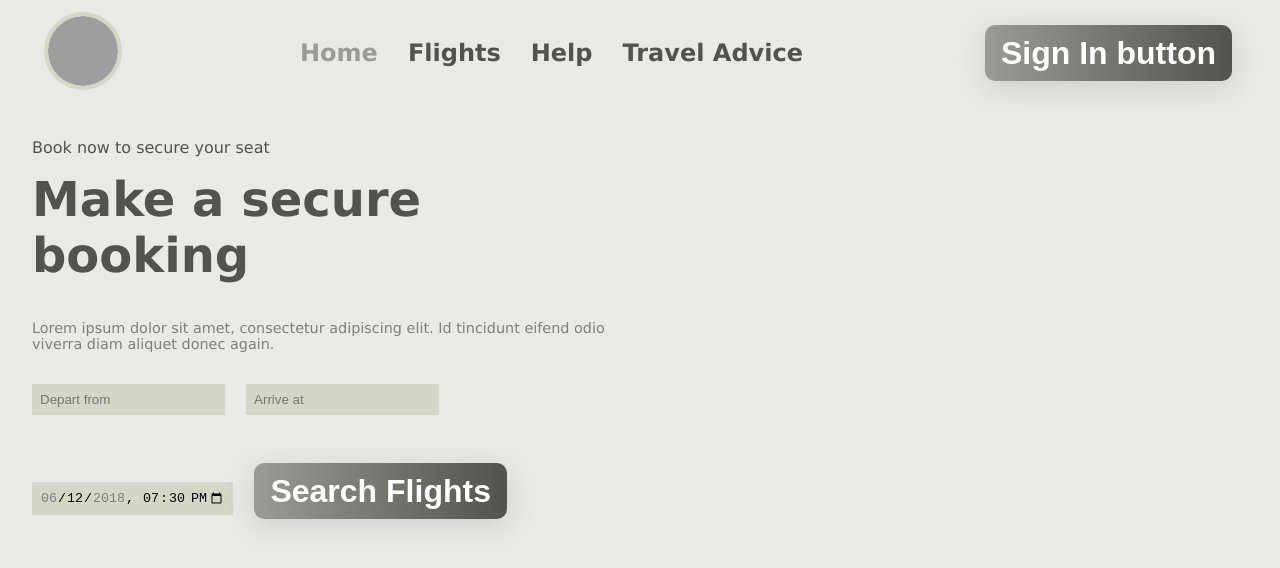
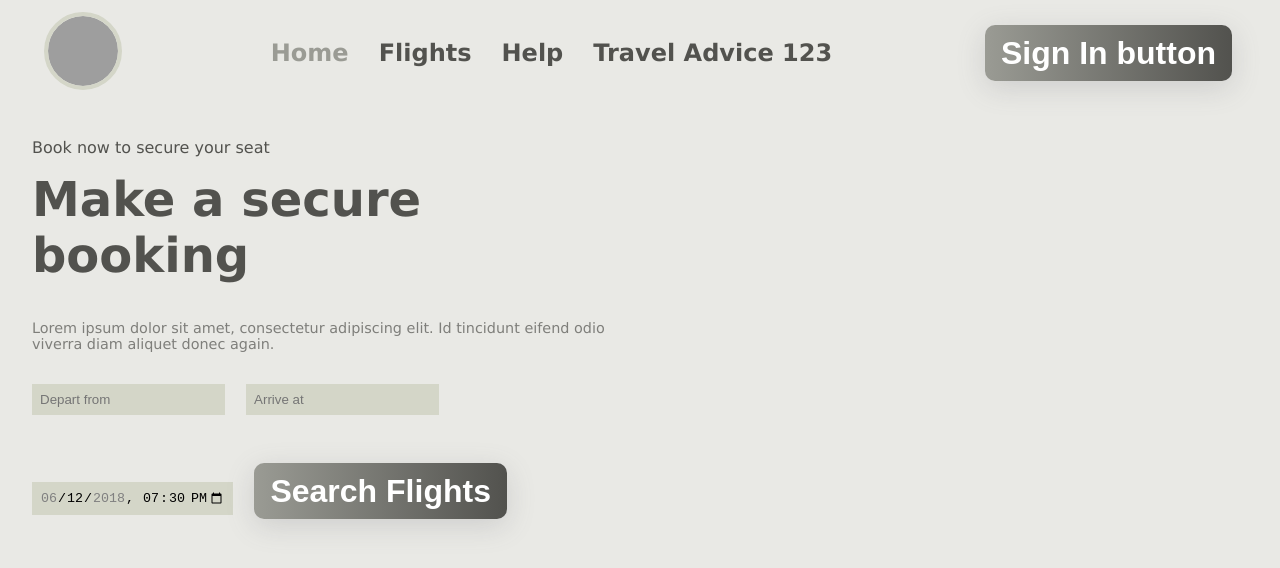
Before and after one commit to aransapphire/airline-booking, a plain HTML site: page index.html in a window 1280 px wide. Drawn offline with Linux system fonts and the light colour scheme; grey boxes are pictures that could not be loaded.

Commit message:
Update index.html
Update becky

```diff
--- a/index.html
+++ b/index.html
@@ -17,7 +17,7 @@
                 <a href="#" class="active">Home</a>
                 <a href="#">Flights</a>
                 <a href="#">Help</a>
-                <a href="#">Travel Advice</a>
+                <a href="#">Travel Advice 123</a>
             </div>
 
             <div class="other">
```
